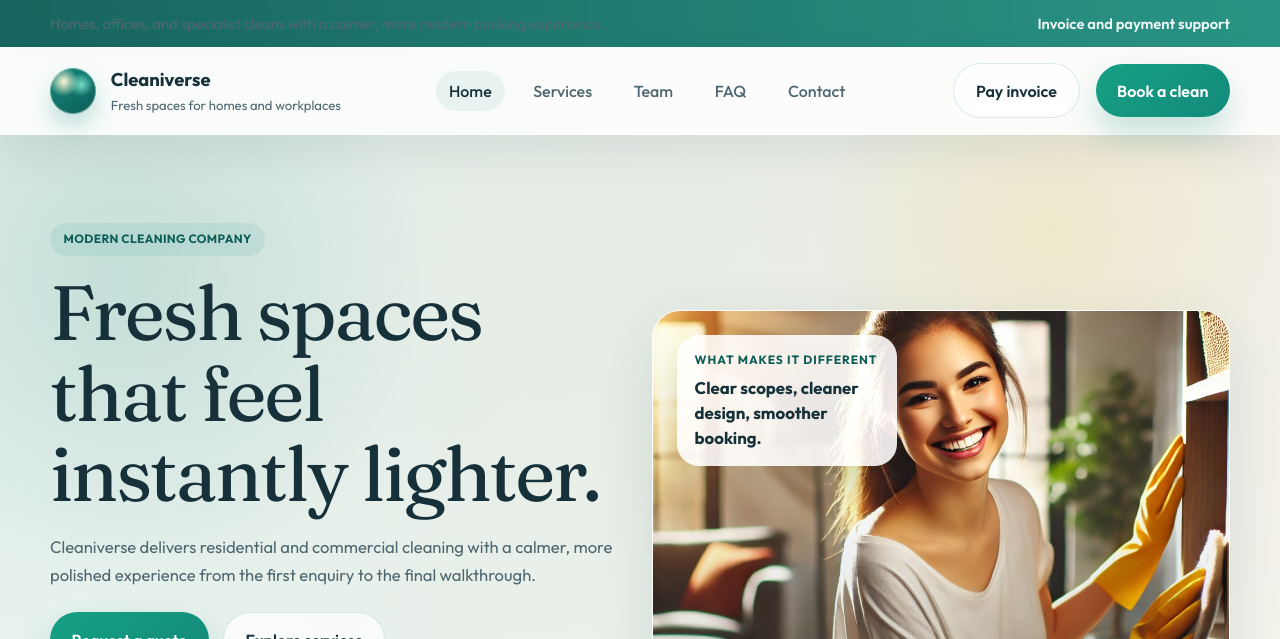
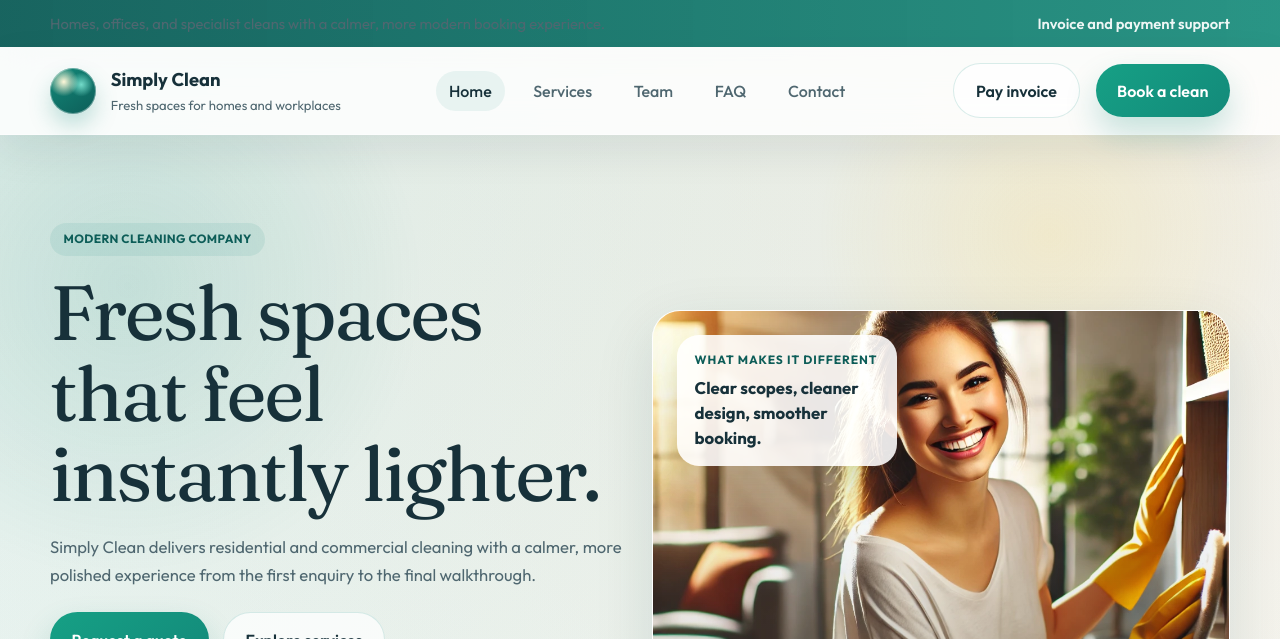
Before and after one commit to R-Juhasz/Cleaniverse, a Vue app: page / in a window 1280 px wide. Shown: the top 639 px of the page. Built offline with nearby package versions, Linux system fonts and the light colour scheme.

Commit message:
Rename brand to Simply Clean and refresh site

```diff
--- a/package.json
+++ b/package.json
@@ -1,5 +1,5 @@
 {
-  "name": "cleaniverse",
+  "name": "simply-clean",
   "version": "0.1.0",
   "private": true,
   "scripts": {
@@ -50,7 +50,7 @@
     "not dead",
     "not ie 11"
   ],
-  "description": "Welcome to **Cleaniverse**, a responsive, single-scroll cleaning services website designed to deliver a modern, clean user experience. Built with Vue.js 3, this project showcases a professional layout with sections for services, payment, team members, and more.",
+  "description": "Welcome to **Simply Clean**, a responsive cleaning services website designed to deliver a modern, clean user experience. Built with Vue.js 3, this project showcases a professional layout with sections for services, payment, team, and booking.",
   "main": "babel.config.js",
   "repository": {
     "type": "git",
--- a/public/index.html
+++ b/public/index.html
@@ -6,10 +6,10 @@
     <meta name="viewport" content="width=device-width,initial-scale=1.0">
     <meta
       name="description"
-      content="Cleaniverse provides modern residential and commercial cleaning services with simple booking, polished service pages, and clear payment support."
+      content="Simply Clean provides modern residential and commercial cleaning services with simple booking, polished service pages, and clear payment support."
     >
     <link rel="icon" href="<%= BASE_URL %>favicon.ico">
-    <title>Cleaniverse | Modern Cleaning Services</title>
+    <title>Simply Clean | Modern Cleaning Services</title>
   </head>
   <body>
     <noscript>
--- a/src/components/SiteFooter.vue
+++ b/src/components/SiteFooter.vue
@@ -5,7 +5,7 @@
         <div class="brand-link footer-brand-lockup">
           <span class="brand-orb"></span>
           <span class="brand-copy">
-            <strong>Cleaniverse</strong>
+            <strong>Simply Clean</strong>
             <small>Modern cleaning services with a polished, people-first feel.</small>
           </span>
         </div>
@@ -37,7 +37,7 @@
     </div>
 
     <div class="container-shell footer-bottom">
-      <p>(c) {{ year }} Cleaniverse. Designed for a cleaner, simpler booking journey.</p>
+      <p>(c) {{ year }} Simply Clean. Designed for a cleaner, simpler booking journey.</p>
       <router-link to="/faq">View common questions</router-link>
     </div>
   </footer>
--- a/src/components/SiteHeader.vue
+++ b/src/components/SiteHeader.vue
@@ -9,10 +9,10 @@
 
     <div class="nav-shell">
       <div class="container-shell nav-inner">
-        <router-link to="/" class="brand-link" aria-label="Cleaniverse home">
+        <router-link to="/" class="brand-link" aria-label="Simply Clean home">
           <span class="brand-orb"></span>
           <span class="brand-copy">
-            <strong>Cleaniverse</strong>
+            <strong>Simply Clean</strong>
             <small>Fresh spaces for homes and workplaces</small>
           </span>
         </router-link>
--- a/src/data/siteContent.js
+++ b/src/data/siteContent.js
@@ -409,7 +409,7 @@ export const faqItems = [
   {
     question: 'What types of cleaning do you offer?',
     answer:
-      'Cleaniverse supports homes, offices, move-in and move-out cleans, post-renovation work, eco-conscious visits, and custom-scoped jobs.',
+      'Simply Clean supports homes, offices, move-in and move-out cleans, post-renovation work, eco-conscious visits, and custom-scoped jobs.',
     category: 'Services',
   },
   {
--- a/src/pages/BookOnlinePage.vue
+++ b/src/pages/BookOnlinePage.vue
@@ -197,7 +197,7 @@ export default {
 
         this.status = {
           kind: 'success',
-          message: 'Your booking request has been sent. Cleaniverse can now review the scope and confirm the next step by email.',
+          message: 'Your booking request has been sent. Simply Clean can now review the scope and confirm the next step by email.',
         };
         this.form = {
           name: '',
@@ -214,7 +214,7 @@ export default {
         console.error('Booking request error:', error);
         this.status = {
           kind: 'error',
-          message: 'The request could not be sent right now. Please try again or contact Cleaniverse by email.',
+          message: 'The request could not be sent right now. Please try again or contact Simply Clean by email.',
         };
       } finally {
         this.isSubmitting = false;
--- a/src/pages/ContactUsPage.vue
+++ b/src/pages/ContactUsPage.vue
@@ -3,7 +3,7 @@
     <section class="page-hero">
       <div class="container-shell split-panel">
         <div class="hero-copy animate-rise">
-          <span class="hero-kicker">Contact Cleaniverse</span>
+          <span class="hero-kicker">Contact Simply Clean</span>
           <h1>Use the right contact path for quotes, support, or custom cleaning requests.</h1>
           <p>
             The contact page now works like a proper service business contact hub instead of just a plain form. Visitors can message the team, jump to booking, or get payment help from here.
@@ -134,7 +134,7 @@ export default {
 
         this.status = {
           kind: 'success',
-          message: 'Your message has been sent. Cleaniverse can now pick this up and reply with the right next step.',
+          message: 'Your message has been sent. Simply Clean can now pick this up and reply with the right next step.',
         };
         this.form = {
           name: '',
@@ -146,7 +146,7 @@ export default {
         console.error('Contact form error:', error);
         this.status = {
           kind: 'error',
-          message: 'The message could not be sent right now. Please try again or email Cleaniverse directly.',
+          message: 'The message could not be sent right now. Please try again or email Simply Clean directly.',
         };
       } finally {
         this.isSubmitting = false;
--- a/src/pages/HomePage.vue
+++ b/src/pages/HomePage.vue
@@ -6,7 +6,7 @@
           <span class="hero-kicker">Modern cleaning company</span>
           <h1>Fresh spaces that feel instantly lighter.</h1>
           <p>
-            Cleaniverse delivers residential and commercial cleaning with a calmer, more polished experience from the first enquiry to the final walkthrough.
+            Simply Clean delivers residential and commercial cleaning with a calmer, more polished experience from the first enquiry to the final walkthrough.
           </p>
           <div class="hero-actions">
             <router-link to="/book-online" class="button-primary">Request a quote</router-link>
@@ -94,7 +94,7 @@
           </p>
           <div class="hero-actions">
             <router-link to="/faq" class="button-secondary">View all FAQs</router-link>
-            <router-link to="/contact-us" class="button-primary">Talk to Cleaniverse</router-link>
+            <router-link to="/contact-us" class="button-primary">Talk to Simply Clean</router-link>
           </div>
         </div>
 
@@ -107,7 +107,7 @@
         <div class="cta-banner animate-rise">
           <h2>Need a cleaner website and a cleaner booking journey to match?</h2>
           <p>
-            This refreshed version now positions Cleaniverse more like a modern service brand: sharper messaging, safer payment guidance, and a stronger path to enquiry.
+            This refreshed version now positions Simply Clean more like a modern service brand: sharper messaging, safer payment guidance, and a stronger path to enquiry.
           </p>
           <div class="hero-actions mt-6">
             <router-link to="/book-online" class="button-primary">Book online</router-link>
--- a/src/pages/PaymentPage.vue
+++ b/src/pages/PaymentPage.vue
@@ -10,7 +10,7 @@
           </p>
           <ul class="check-list">
             <li>Use this page if you need a payment link, invoice reference, or receipt support.</li>
-            <li>Cleaniverse does not ask for raw card details through this form.</li>
+            <li>Simply Clean does not ask for raw card details through this form.</li>
             <li>If you have not booked yet, start with the booking page instead.</li>
           </ul>
           <div class="hero-actions">
@@ -24,7 +24,7 @@
           <ul class="check-list mt-6">
             <li>Send a booking request or speak to the team about the job.</li>
             <li>Receive the confirmed scope, price, and payment reference.</li>
-            <li>Pay through the secure method supplied by Cleaniverse.</li>
+            <li>Pay through the secure method supplied by Simply Clean.</li>
           </ul>
         </div>
       </div>
@@ -142,7 +142,7 @@ export default {
 
         this.status = {
           kind: 'success',
-          message: 'Your payment support request has been sent. Cleaniverse can now follow up with the right invoice or payment details.',
+          message: 'Your payment support request has been sent. Simply Clean can now follow up with the right invoice or payment details.',
         };
         this.form = {
           name: '',
@@ -155,7 +155,7 @@ export default {
         console.error('Payment support error:', error);
         this.status = {
           kind: 'error',
-          message: 'The request could not be sent right now. Please try again or email Cleaniverse directly.',
+          message: 'The request could not be sent right now. Please try again or email Simply Clean directly.',
         };
       } finally {
         this.isSubmitting = false;
--- a/src/pages/TeamPage.vue
+++ b/src/pages/TeamPage.vue
@@ -6,7 +6,7 @@
           <span class="hero-kicker">The team behind the clean</span>
           <h1>Less stock-template energy, more trust, care, and consistency.</h1>
           <p>
-            Instead of placeholder staff cards, this page now explains how the Cleaniverse team operates: what standards shape the work, how different crews support different spaces, and why that matters to clients.
+            Instead of placeholder staff cards, this page now explains how the Simply Clean team operates: what standards shape the work, how different crews support different spaces, and why that matters to clients.
           </p>
         </div>
 
@@ -56,7 +56,7 @@
             This new structure leaves room for that. For now, it gives the site a stronger and more credible team page without relying on fake imagery.
           </p>
           <div class="hero-actions mt-6">
-            <router-link to="/contact-us" class="button-primary">Contact Cleaniverse</router-link>
+            <router-link to="/contact-us" class="button-primary">Contact Simply Clean</router-link>
             <router-link to="/book-online" class="button-secondary">Book a visit</router-link>
           </div>
         </div>
--- a/src/router/index.js
+++ b/src/router/index.js
@@ -14,50 +14,50 @@ const routes = [
     path: '/',
     name: 'home',
     component: HomePage,
-    meta: { title: 'Cleaniverse | Modern Cleaning Services' },
+    meta: { title: 'Simply Clean | Modern Cleaning Services' },
   },
   {
     path: '/cleans',
     name: 'services',
     component: CleansPage,
-    meta: { title: 'Services | Cleaniverse' },
+    meta: { title: 'Services | Simply Clean' },
   },
   {
     path: '/book-online',
     name: 'book-online',
     component: BookOnlinePage,
-    meta: { title: 'Book Online | Cleaniverse' },
+    meta: { title: 'Book Online | Simply Clean' },
   },
   {
     path: '/contact-us',
     name: 'contact-us',
     component: ContactUsPage,
-    meta: { title: 'Contact Us | Cleaniverse' },
+    meta: { title: 'Contact Us | Simply Clean' },
   },
   {
     path: '/payment',
     name: 'payment',
     component: PaymentPage,
-    meta: { title: 'Payment Support | Cleaniverse' },
+    meta: { title: 'Payment Support | Simply Clean' },
   },
   {
     path: '/team',
     name: 'team',
     component: TeamPage,
-    meta: { title: 'Our Team | Cleaniverse' },
+    meta: { title: 'Our Team | Simply Clean' },
   },
   {
     path: '/faq',
     name: 'faq',
     component: FAQPage,
-    meta: { title: 'FAQ | Cleaniverse' },
+    meta: { title: 'FAQ | Simply Clean' },
   },
   ...allServices.map((service) => ({
     path: `/${service.slug}`,
     name: service.slug,
     component: ServiceDetailPage,
     props: { slug: service.slug },
-    meta: { title: `${service.title} | Cleaniverse` },
+    meta: { title: `${service.title} | Simply Clean` },
   })),
   {
     path: '/:pathMatch(.*)*',
@@ -74,7 +74,7 @@ const router = createRouter({
 });
 
 router.afterEach((to) => {
-  document.title = to.meta?.title || 'Cleaniverse | Modern Cleaning Services';
+  document.title = to.meta?.title || 'Simply Clean | Modern Cleaning Services';
 });
 
 export default router;
```
Also changed, not shown: 1 other file (tests, documents, lock files or other folders).
